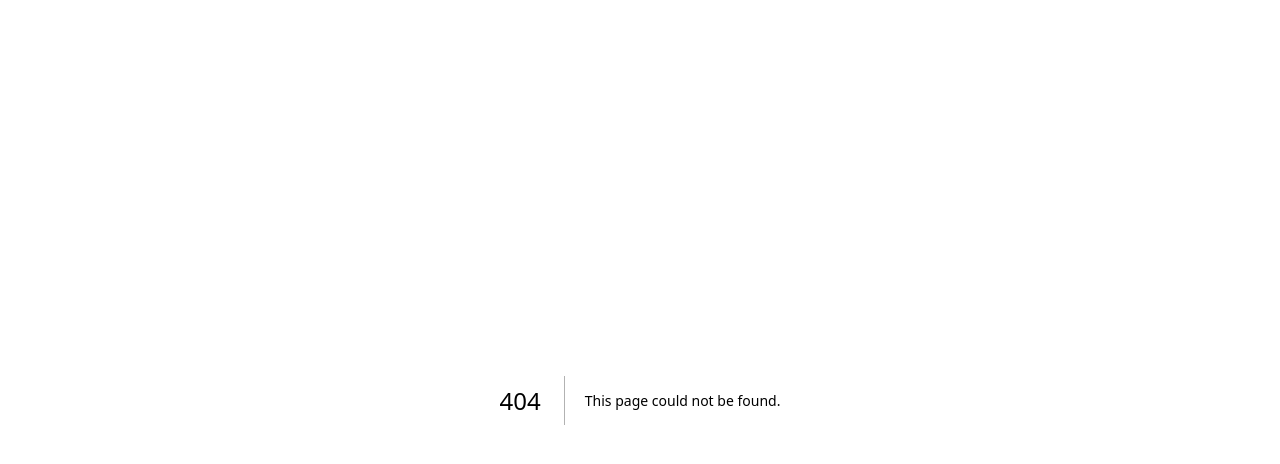
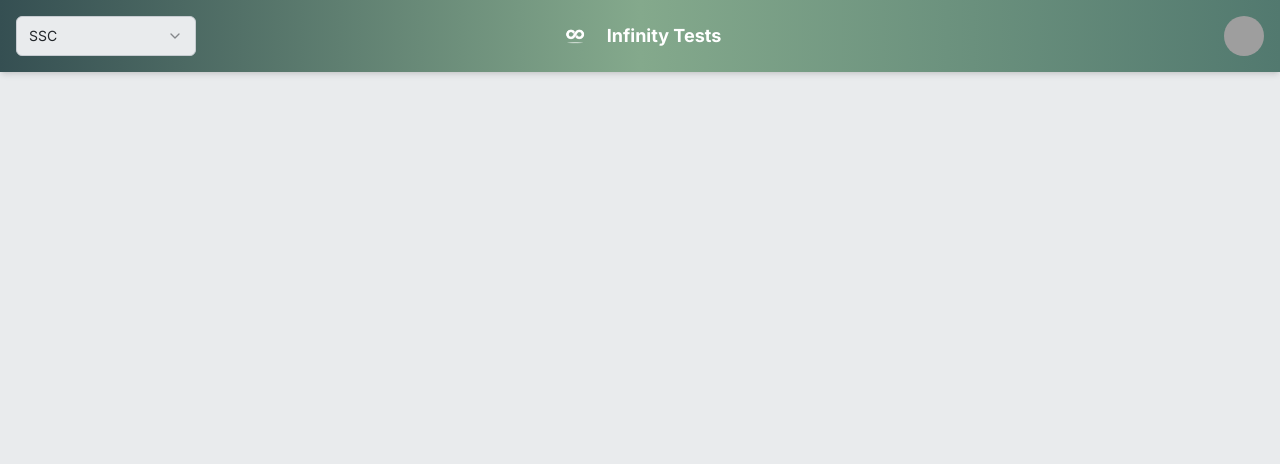
Before and after one commit to destx0/gquiz, a Next.js app: page /ssc in a window 1280 px wide. Before the commit this address had no page. Shown: the top 464 px of the page. Built offline with nearby package versions, Linux system fonts and the light colour scheme; grey boxes are pictures that could not be loaded.

Commit message:
ssc header

```diff
--- a/package.json
+++ b/package.json
@@ -9,6 +9,7 @@
     "lint": "next lint"
   },
   "dependencies": {
+    "@radix-ui/react-avatar": "^1.1.0",
     "@radix-ui/react-label": "^2.1.0",
     "@radix-ui/react-radio-group": "^1.2.0",
     "@radix-ui/react-select": "^2.1.1",
--- /dev/null
+++ b/src/app/ssc/page.js
@@ -0,0 +1,14 @@
+// src/app/ssc/page.js
+import React from "react";
+import SSCHeader from "@/components/SSCHeader";
+
+const SSCPage = () => {
+	return (
+		<div>
+			<SSCHeader />
+			{/* Your other content goes here */}
+		</div>
+	);
+};
+
+export default SSCPage;
--- /dev/null
+++ b/src/components/SSCHeader.jsx
@@ -0,0 +1,99 @@
+// src/components/SSCHeader.jsx
+"use client";
+
+import React from "react";
+import {
+	Select,
+	SelectTrigger,
+	SelectValue,
+	SelectContent,
+	SelectGroup,
+	SelectItem,
+	SelectLabel,
+} from "@/components/ui/select";
+import { Badge } from "@/components/ui/badge";
+import { Avatar, AvatarFallback, AvatarImage } from "@/components/ui/avatar";
+import { useRouter } from "next/navigation";
+
+const SSCHeader = () => {
+	const router = useRouter();
+
+	const handleSelectChange = (value) => {
+		if (value !== "ssc") {
+			alert("This exam is coming soon!");
+			return;
+		}
+		router.push(`/${value}`);
+	};
+
+	return (
+		<div className="relative shadow-md p-4 flex items-center justify-between bg-gradient-to-r from-[#354f52] via-[#84a98c] to-[#52796f]">
+			<div className="flex items-center">
+				<Select onValueChange={handleSelectChange} defaultValue="ssc">
+					<SelectTrigger className="w-[180px]">
+						<SelectValue placeholder="Select an exam" />
+					</SelectTrigger>
+					<SelectContent>
+						<SelectGroup>
+							<SelectLabel>Exams</SelectLabel>
+							<SelectItem value="ssc">SSC</SelectItem>
+							<SelectItem value="upsc" disabled>
+								<span>
+									UPSC
+									<Badge variant="outline" className="ml-2">
+										Coming Soon
+									</Badge>
+								</span>
+							</SelectItem>
+							<SelectItem value="ibps" disabled>
+								<span>
+									IBPS
+									<Badge variant="outline" className="ml-2">
+										Coming Soon
+									</Badge>
+								</span>
+							</SelectItem>
+							<SelectItem value="railway" disabled>
+								<span>
+									Railway
+									<Badge variant="outline" className="ml-2">
+										Coming Soon
+									</Badge>
+								</span>
+							</SelectItem>
+							<SelectItem value="defense" disabled>
+								<span>
+									Defense
+									<Badge variant="outline" className="ml-2">
+										Coming Soon
+									</Badge>
+								</span>
+							</SelectItem>
+						</SelectGroup>
+					</SelectContent>
+				</Select>
+			</div>
+			<div className="absolute inset-0 flex justify-center items-center">
+				<div className="flex items-center">
+					<img
+						src="/infinity-icon.png"
+						alt="Logo"
+						className="h-8 mr-4 object-cover object-center"
+					/>
+					<span className="hidden sm:inline text-white text-lg font-bold">
+						Infinity Tests
+					</span>
+				</div>
+			</div>
+			<Avatar className="ml-4">
+				<AvatarImage
+					src="https://github.com/shadcn.png"
+					alt="User Avatar"
+				/>
+				<AvatarFallback>CN</AvatarFallback>
+			</Avatar>
+		</div>
+	);
+};
+
+export default SSCHeader;
--- /dev/null
+++ b/src/components/ui/avatar.tsx
@@ -0,0 +1,50 @@
+"use client"
+
+import * as React from "react"
+import * as AvatarPrimitive from "@radix-ui/react-avatar"
+
+import { cn } from "@/lib/utils"
+
+const Avatar = React.forwardRef<
+  React.ElementRef<typeof AvatarPrimitive.Root>,
+  React.ComponentPropsWithoutRef<typeof AvatarPrimitive.Root>
+>(({ className, ...props }, ref) => (
+  <AvatarPrimitive.Root
+    ref={ref}
+    className={cn(
+      "relative flex h-10 w-10 shrink-0 overflow-hidden rounded-full",
+      className
+    )}
+    {...props}
+  />
+))
+Avatar.displayName = AvatarPrimitive.Root.displayName
+
+const AvatarImage = React.forwardRef<
+  React.ElementRef<typeof AvatarPrimitive.Image>,
+  React.ComponentPropsWithoutRef<typeof AvatarPrimitive.Image>
+>(({ className, ...props }, ref) => (
+  <AvatarPrimitive.Image
+    ref={ref}
+    className={cn("aspect-square h-full w-full", className)}
+    {...props}
+  />
+))
+AvatarImage.displayName = AvatarPrimitive.Image.displayName
+
+const AvatarFallback = React.forwardRef<
+  React.ElementRef<typeof AvatarPrimitive.Fallback>,
+  React.ComponentPropsWithoutRef<typeof AvatarPrimitive.Fallback>
+>(({ className, ...props }, ref) => (
+  <AvatarPrimitive.Fallback
+    ref={ref}
+    className={cn(
+      "flex h-full w-full items-center justify-center rounded-full bg-muted",
+      className
+    )}
+    {...props}
+  />
+))
+AvatarFallback.displayName = AvatarPrimitive.Fallback.displayName
+
+export { Avatar, AvatarImage, AvatarFallback }
--- /dev/null
+++ b/src/components/ui/badge.tsx
@@ -0,0 +1,36 @@
+import * as React from "react"
+import { cva, type VariantProps } from "class-variance-authority"
+
+import { cn } from "@/lib/utils"
+
+const badgeVariants = cva(
+  "inline-flex items-center rounded-full border px-2.5 py-0.5 text-xs font-semibold transition-colors focus:outline-none focus:ring-2 focus:ring-ring focus:ring-offset-2",
+  {
+    variants: {
+      variant: {
+        default:
+          "border-transparent bg-primary text-primary-foreground hover:bg-primary/80",
+        secondary:
+          "border-transparent bg-secondary text-secondary-foreground hover:bg-secondary/80",
+        destructive:
+          "border-transparent bg-destructive text-destructive-foreground hover:bg-destructive/80",
+        outline: "text-foreground",
+      },
+    },
+    defaultVariants: {
+      variant: "default",
+    },
+  }
+)
+
+export interface BadgeProps
+  extends React.HTMLAttributes<HTMLDivElement>,
+    VariantProps<typeof badgeVariants> {}
+
+function Badge({ className, variant, ...props }: BadgeProps) {
+  return (
+    <div className={cn(badgeVariants({ variant }), className)} {...props} />
+  )
+}
+
+export { Badge, badgeVariants }
```
Also changed, not shown: 1 other file (tests, documents, lock files or other folders).
